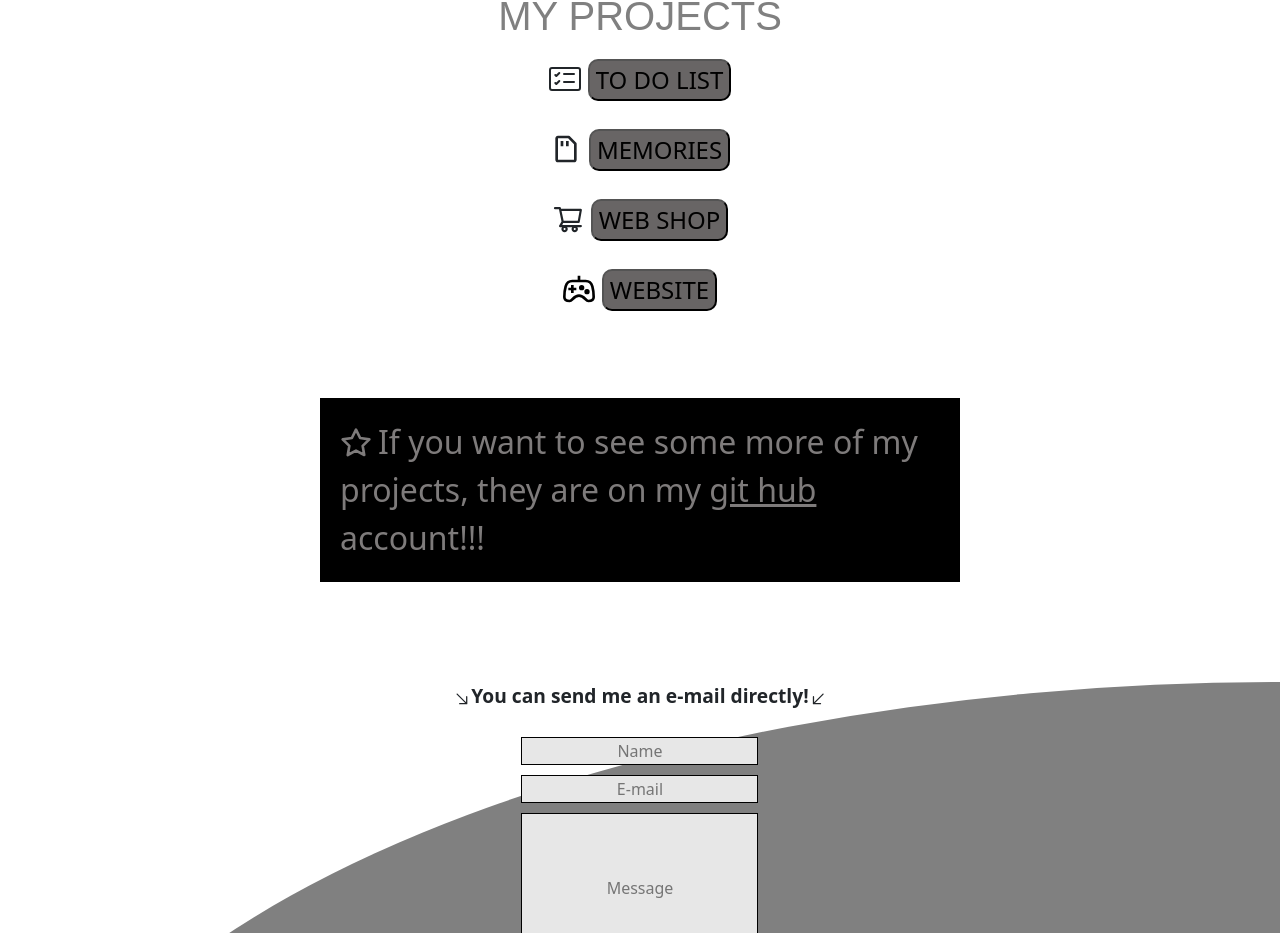
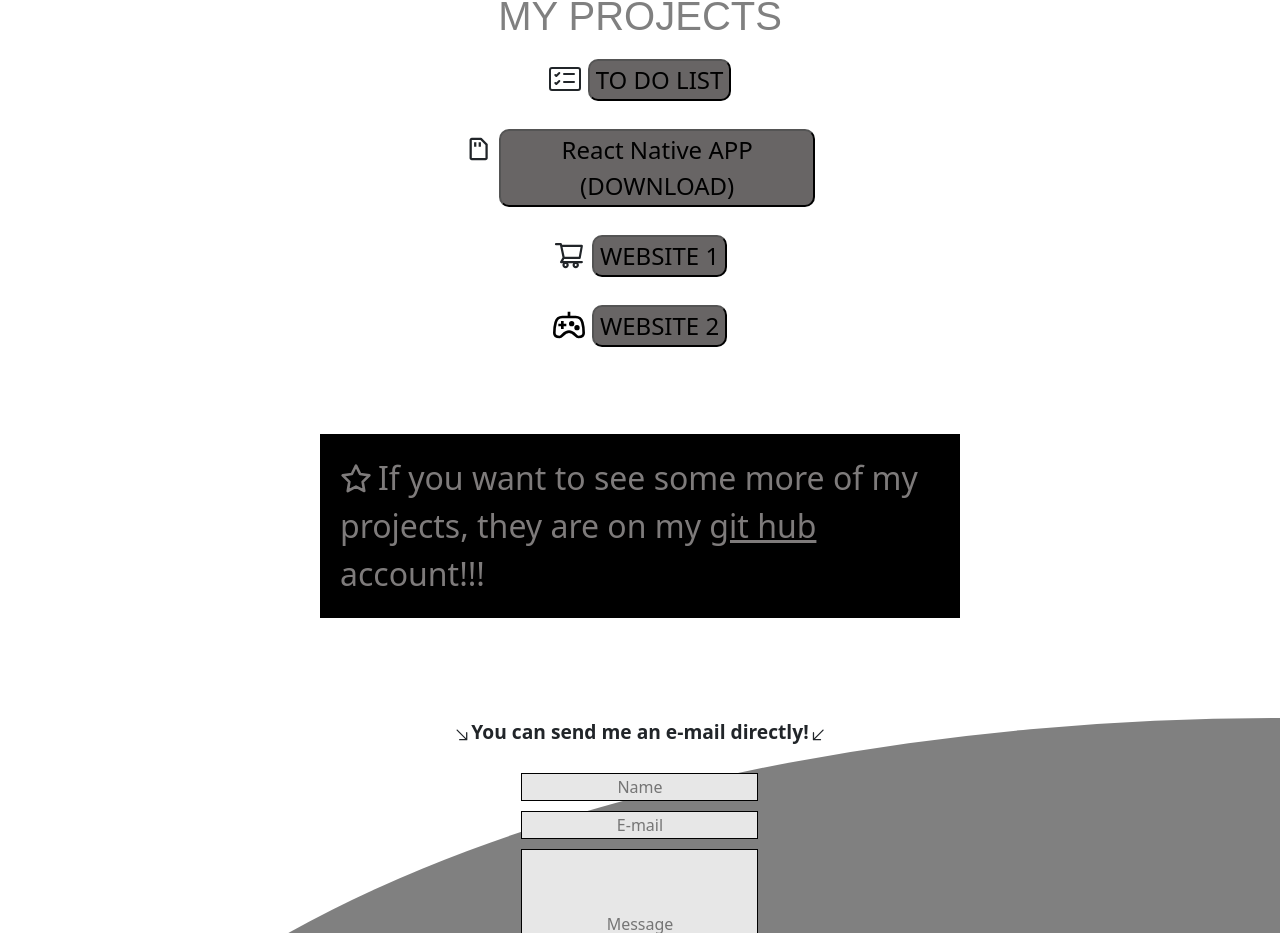
Before and after one commit to sredoje13/mycvv, a React (Create React App) app: page / in a window 1280 px wide. Shown: the part 1738-2671 px from the top of the page. Built offline with nearby package versions, Linux system fonts and the light colour scheme; a web font is replaced by a local one.

Commit message:
Update myprojects.js

```diff
--- a/src/components/projects/myprojects.js
+++ b/src/components/projects/myprojects.js
@@ -45,7 +45,7 @@ return(
    data-aos-easing="ease"
    data-aos-duration="700"
    data-aos-delay="400"
-   ><BiMemoryCard className={classes.icons}/><button className={classes.button}><a className={classes.a} href="https://main--sunny-taiyaki-639ff0.netlify.app/movies">MEMORIES</a></button></div>
+   ><BiMemoryCard className={classes.icons}/><button className={classes.button}><a className={classes.a} href="exp://u.expo.dev/update/9cc165a9-c617-47b1-bfce-f61ef93ccff5"> React Native APP (DOWNLOAD)</a></button></div>
      <div  className={classes.btnicons}
     data-aos="fade-up"
    data-aos-easing="ease"
@@ -53,7 +53,7 @@ return(
    data-aos-delay="800"
    ><AiOutlineShoppingCart className={classes.icons}/>
    <button className={classes.button}>
-    <a className={classes.a}href="https://main--strong-praline-43f9f6.netlify.app/">WEB SHOP</a></button></div>
+    <a className={classes.a}href="https://stellular-hamster-fd58f0.netlify.app/">WEBSITE 1</a></button></div>
 
     <div>
     <div className={classes.btnicons}
@@ -62,7 +62,7 @@ return(
    data-aos-duration="700"
    data-aos-delay="1200"
    ><GrGamepad className={classes.icons}/><button className={classes.button}>
-    <a className={classes.a} href="https://main--stellular-hamster-fd58f0.netlify.app/">WEBSITE</a></button></div>
+    <a className={classes.a} href="https://comfy-pothos-71e3f6.netlify.app/">WEBSITE 2</a></button></div>
     </div>
     <div className={classes.ifdiv}
     data-aos="zoom-in"
```
